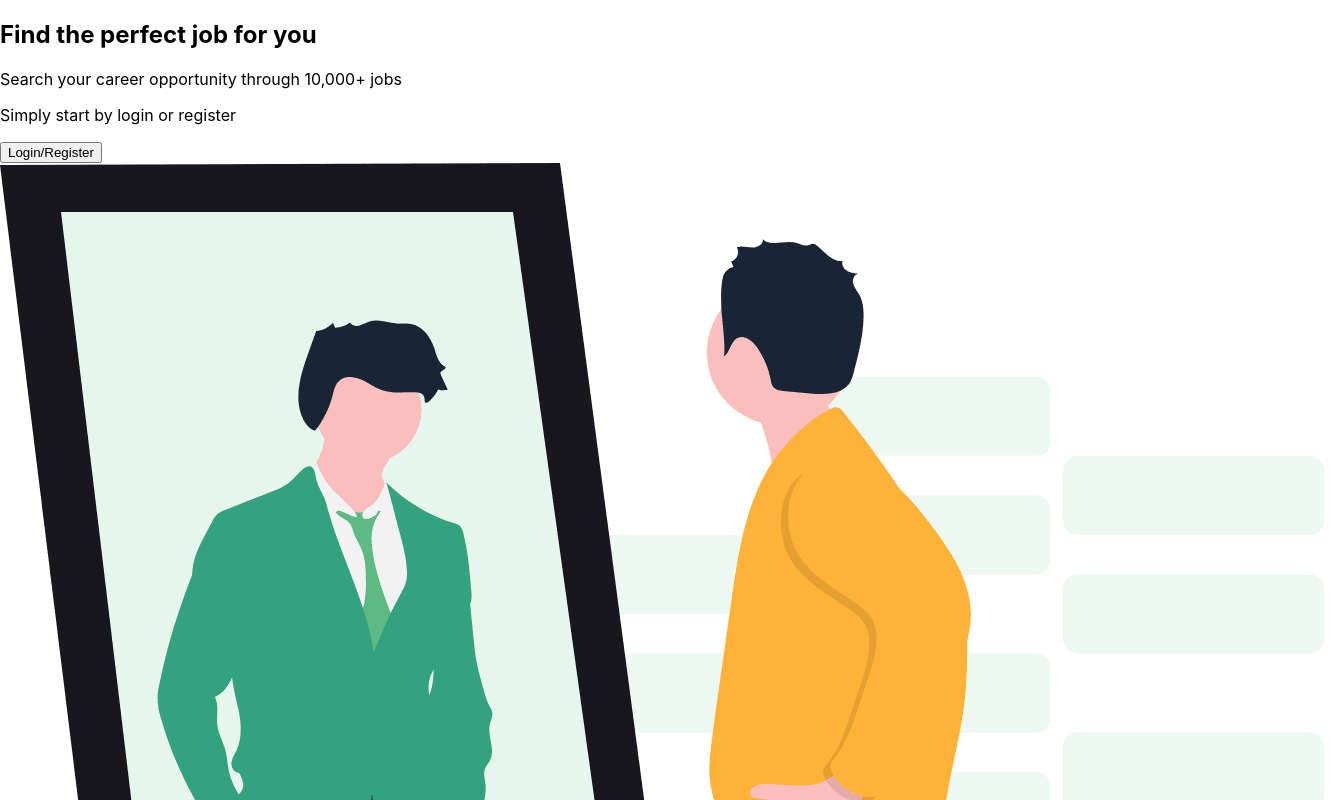
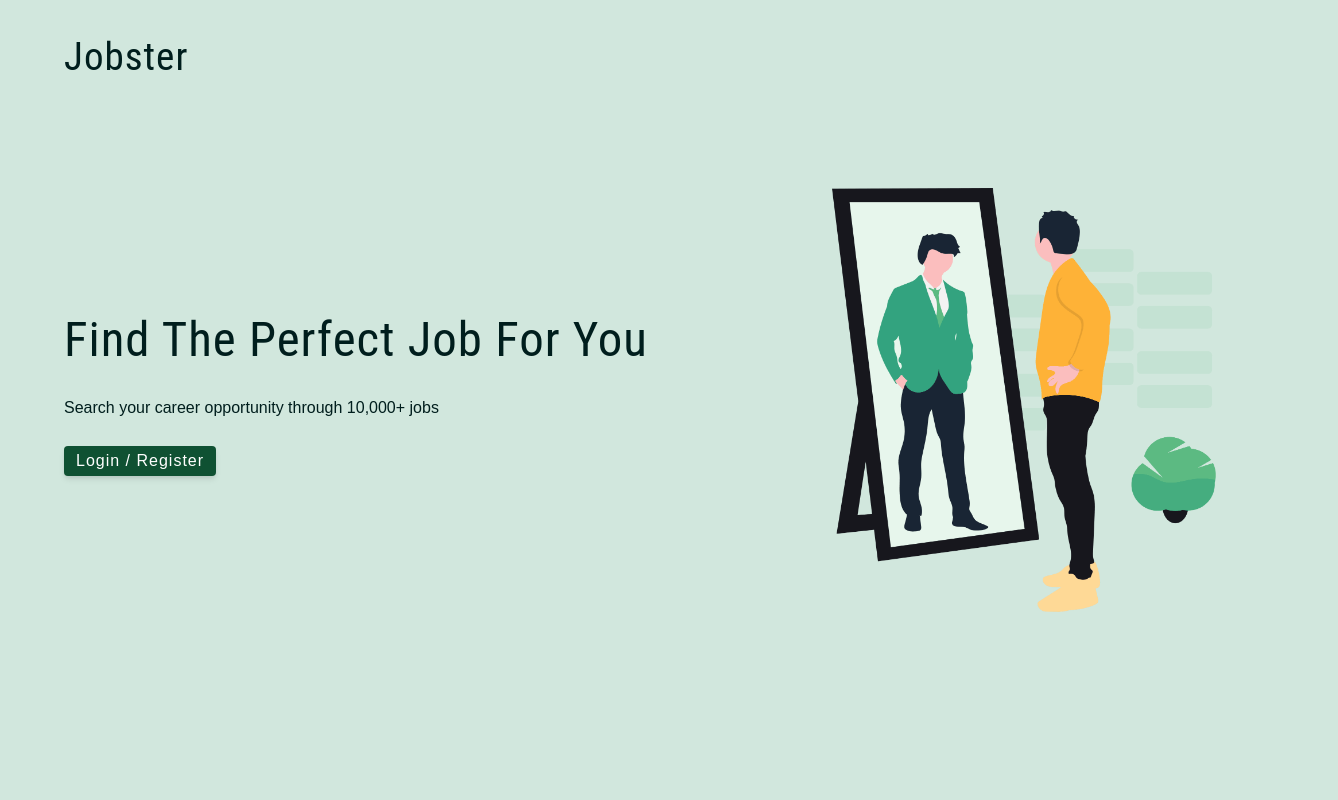
Before and after one commit to VentsiGeorgiev/jobster, a React (Create React App) app in the folder client/: page /landing in a window 1280 px wide. Shown: the top 800 px of the page, 1338 px wide, since content can reach past the window. Built offline with nearby package versions, Linux system fonts and the light colour scheme.

Commit message:
Styling landing page, add reset.css  and global styles in index.css

```diff
--- a/client/src/components/pages/Landing/Landing.js
+++ b/client/src/components/pages/Landing/Landing.js
@@ -1,20 +1,24 @@
 import heroImage from '../../../assets/hero-illustration.png';
+import styles from './Landing.module.css';
 
 function Landing() {
     return (
-        <main>
-            <section>
-                <div className='hero-info'>
+        <main className='container'>
+            <section className={styles['logo-wrapper']}>
+                <h2 className={styles.logo}>Jobster</h2>
+            </section>
+            <section className={`${styles.hero}`}>
+                <div>
                     <h1>Find the perfect job for you</h1>
                     <p>Search your career opportunity through 10,000+ jobs</p>
-                    <p>Simply start by login or register</p>
-                    <button>Login/Register</button>
+                    <button className={`btn ${styles['hero-btn']}`}>Login / Register</button>
                 </div>
-                <div className='hero-image'>
+                <div>
                     <img src={heroImage} alt="jobster" />
                 </div>
             </section>
         </main>
+
     );
 }
 export default Landing;
--- /dev/null
+++ b/client/src/components/pages/Landing/Landing.module.css
@@ -0,0 +1,28 @@
+.logo-wrapper {
+    height: calc(10vh - 2rem);
+    padding-top: 2rem;
+}
+
+.hero {
+    height: calc(100vh - 10vh - 1rem);
+    display: grid;
+    grid-template-columns: 1fr;
+    align-items: center;
+    justify-content: center;
+}
+
+.hero-btn {
+    margin-bottom: 1rem;
+}
+
+@media screen and (min-width: 680px) {
+    .hero {
+        grid-template-columns: 1fr 1fr;
+    }
+}
+
+@media screen and (min-width: 1024px) {
+    .hero {
+        grid-template-columns: 2fr 1fr;
+    }
+}
--- a/client/src/index.css
+++ /dev/null
@@ -1,11 +0,0 @@
-body {
-    margin: 0;
-    font-family: -apple-system, BlinkMacSystemFont, 'Segoe UI', 'Roboto', 'Oxygen', 'Ubuntu',
-        'Cantarell', 'Fira Sans', 'Droid Sans', 'Helvetica Neue', sans-serif;
-    -webkit-font-smoothing: antialiased;
-    -moz-osx-font-smoothing: grayscale;
-}
-
-code {
-    font-family: source-code-pro, Menlo, Monaco, Consolas, 'Courier New', monospace;
-}
--- a/client/src/index.js
+++ b/client/src/index.js
@@ -1,6 +1,6 @@
 import React from 'react';
 import ReactDOM from 'react-dom/client';
-import './index.css';
+import './styles/index.css';
 import App from './App';
 
 const root = ReactDOM.createRoot(document.getElementById('root'));
--- /dev/null
+++ b/client/src/styles/index.css
@@ -0,0 +1,137 @@
+@import './reset.css';
+
+*,
+::after,
+::before {
+    box-sizing: border-box;
+    padding: 0;
+    margin: 0;
+}
+
+/* fonts */
+@import url('https://fonts.googleapis.com/css2?family=Cabin&family=Roboto+Condensed:wght@400;700&display=swap');
+
+html {
+    font-size: 100%;
+} /*16px*/
+
+:root {
+    --black: #222;
+    --white: #fff;
+    --red-light: #f8d7da;
+    --red-dark: #842029;
+    --green-light: #d1e7dd;
+    --green-dark: #0f5132;
+    --green-dark-bg: #147246d7;
+
+    --font-clr: #001e1d;
+
+    /* fonts  */
+    --headingFont: 'Roboto Condensed', Sans-Serif;
+    --bodyFont: 'Cabin', Sans-Serif;
+    --small-text: 0.875rem;
+    --extra-small-text: 0.7em;
+    /* rest of the vars */
+    --backgroundColor: var(--green-light);
+    --textColor: var(--font-clr);
+    --borderRadius: 0.25rem;
+    --letterSpacing: 1px;
+    --transition: 0.3s ease-in-out all;
+    --width: 90vw;
+    --max-width: 1440px;
+    --min-width: 240px;
+    /* box shadow*/
+    --shadow-1: 0 1px 3px 0 rgba(0, 0, 0, 0.1), 0 1px 2px 0 rgba(0, 0, 0, 0.06);
+    --shadow-2: 0 4px 6px -1px rgba(0, 0, 0, 0.1), 0 2px 4px -1px rgba(0, 0, 0, 0.06);
+    --shadow-3: 0 10px 15px -3px rgba(0, 0, 0, 0.1), 0 4px 6px -2px rgba(0, 0, 0, 0.05);
+    --shadow-4: 0 20px 25px -5px rgba(0, 0, 0, 0.1), 0 10px 10px -5px rgba(0, 0, 0, 0.04);
+}
+
+body {
+    background: var(--backgroundColor);
+    font-family: var(--bodyFont);
+    font-weight: 400;
+    line-height: 1.75;
+    color: var(--textColor);
+}
+
+p {
+    margin-bottom: 1.5rem;
+    max-width: 40em;
+}
+
+h1,
+h2,
+h3,
+h4,
+h5 {
+    margin: 0;
+    margin-bottom: 1.38rem;
+    font-family: var(--headingFont);
+    font-weight: 400;
+    line-height: 1.3;
+    text-transform: capitalize;
+    letter-spacing: var(--letterSpacing);
+}
+
+h1 {
+    margin-top: 0;
+    font-size: 3.052rem;
+}
+
+h2 {
+    font-size: 2.441rem;
+}
+
+h3 {
+    font-size: 1.953rem;
+}
+
+h4 {
+    font-size: 1.563rem;
+}
+
+h5 {
+    font-size: 1.25rem;
+}
+
+a {
+    text-decoration: none;
+    letter-spacing: var(--letterSpacing);
+}
+a,
+button {
+    line-height: 1.15;
+}
+button:disabled {
+    cursor: not-allowed;
+}
+ul {
+    list-style-type: none;
+    padding: 0;
+}
+
+.container {
+    width: var(--width);
+    max-width: var(--max-width);
+    margin: 0 auto;
+}
+
+.btn {
+    cursor: pointer;
+    color: var(--white);
+    background-color: var(--green-dark);
+    border: transparent;
+    border-radius: var(--borderRadius);
+    letter-spacing: var(--letterSpacing);
+    padding: 0.375rem 0.75rem;
+    box-shadow: var(--shadow-2);
+    transition: var(--transition);
+    text-transform: capitalize;
+    display: inline-block;
+}
+
+.btn:hover {
+    background: var(--green-dark-bg);
+    box-shadow: var(--shadow-3);
+}
--- /dev/null
+++ b/client/src/styles/reset.css
@@ -0,0 +1,76 @@
+/* Box sizing rules */
+*,
+*::before,
+*::after {
+    box-sizing: border-box;
+}
+
+/* Remove default margin */
+body,
+h1,
+h2,
+h3,
+h4,
+p,
+figure,
+blockquote,
+dl,
+dd {
+    margin: 0;
+}
+
+/* Remove list styles on ul, ol elements with a list role, which suggests default styling will be removed */
+ul[role='list'],
+ol[role='list'] {
+    list-style: none;
+    padding: 0px;
+    margin: 0px;
+}
+
+/* Set core root defaults */
+html:focus-within {
+    scroll-behavior: smooth;
+}
+
+/* Set core body defaults */
+body {
+    min-height: 100vh;
+    text-rendering: optimizeSpeed;
+    line-height: 1.5;
+}
+
+/* A elements that don't have a class get default styles */
+a:not([class]) {
+    text-decoration-skip-ink: auto;
+}
+
+/* Make images easier to work with */
+img,
+picture {
+    max-width: 100%;
+    display: block;
+}
+
+/* Inherit fonts for inputs and buttons */
+input,
+button,
+textarea,
+select {
+    font: inherit;
+}
+
+/* Remove all animations, transitions and smooth scroll for people that prefer not to see them */
+@media (prefers-reduced-motion: reduce) {
+    html:focus-within {
+        scroll-behavior: auto;
+    }
+
+    *,
+    *::before,
+    *::after {
+        animation-duration: 0.01ms !important;
+        animation-iteration-count: 1 !important;
+        transition-duration: 0.01ms !important;
+        scroll-behavior: auto !important;
+    }
+}
```
